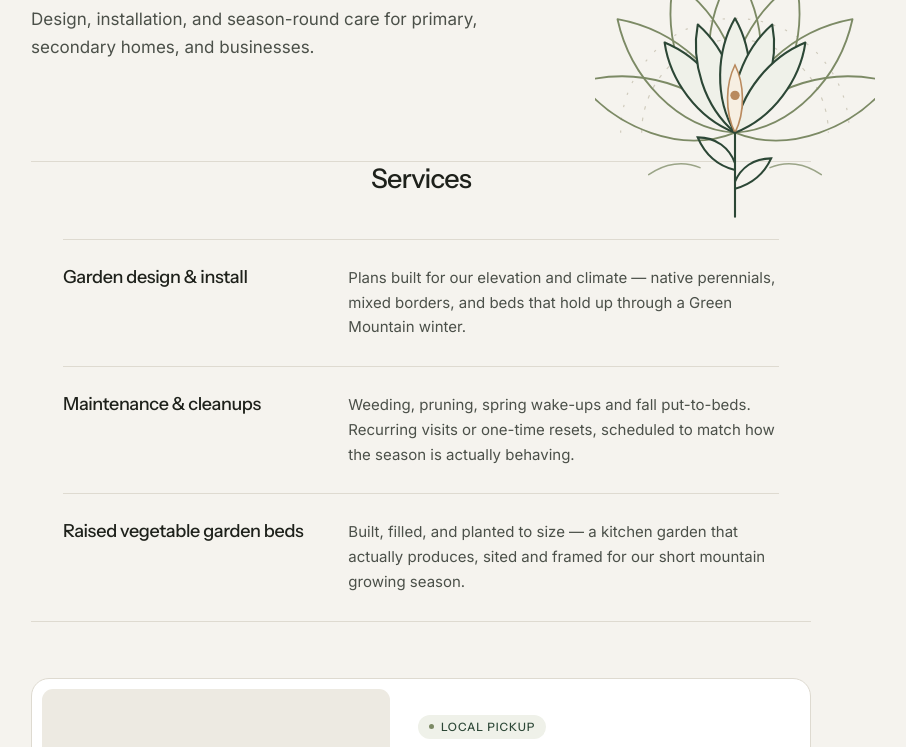
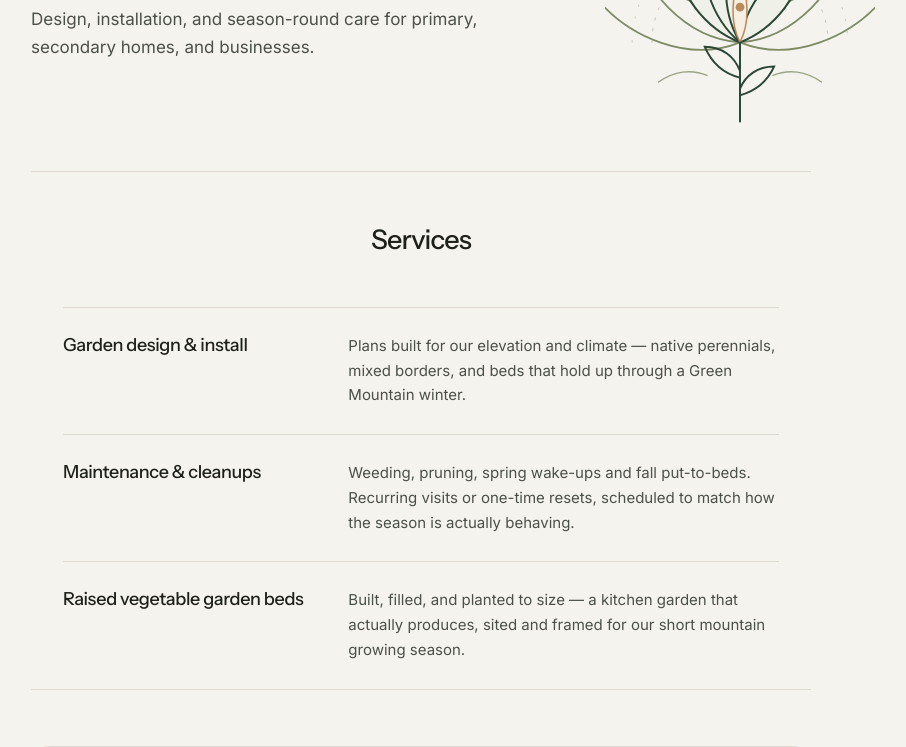
Before and after one commit to midmtnvt/midmtnvt, a plain HTML site: page index.html in a window 1280 px wide. Shown: the part 353-1100 px from the top of the page, without its empty margins (219-1125 px from the left). Drawn offline with Linux system fonts and the light colour scheme.

Commit message:
Add files via upload

```diff
--- a/index.html
+++ b/index.html
@@ -60,7 +60,7 @@
   .shop-btn:hover{background:var(--ink); color:var(--paper) !important;}
 
   /* ---------- hero ---------- */
-  .hero{position:relative; padding:88px 0 100px;}
+  .hero{position:relative; padding:88px 0 110px;}
   .eyebrow{
     font-family:'Instrument Sans',sans-serif;
     font-size:12.5px; font-weight:500; letter-spacing:0.1em;
@@ -85,9 +85,9 @@
   .plant-photo{
     position:absolute;
     right:-64px;
-    bottom:-72px;
-    width:280px;
-    height:350px;
+    top:64px;
+    width:270px;
+    height:330px;
     pointer-events:none;
     z-index:0;
     will-change:transform;
@@ -108,13 +108,22 @@
     font-family:'Instrument Sans',sans-serif;
     font-weight:500; font-size:27px; letter-spacing:-0.03em; margin:0;
   }
-  .services-head{text-align:center; margin-bottom:44px;}
+  .services-head{
+    text-align:center;
+    padding:54px 0;
+    margin:0;
+    display:flex;
+    align-items:center;
+    justify-content:center;
+  }
+  .services-head h2{line-height:1;}
+  #services{padding-top:0;}
 
   .service{
     display:grid; grid-template-columns:1fr 1.7fr; gap:32px;
     padding:26px 0; border-top:1px solid var(--line);
   }
-  .service:first-of-type{border-top:none;}
+  .service:first-of-type{border-top:1px solid var(--line);}
   .service h3{
     font-family:'Instrument Sans',sans-serif;
     font-weight:500; font-size:18px; letter-spacing:-0.02em; margin:0;
@@ -230,7 +239,7 @@
     .navlinks a:not(.shop-btn){display:none;}
     .hero{padding:56px 0 120px;}
     h1{max-width:none;}
-    .plant-photo{width:190px; height:220px; right:-46px; bottom:-40px;}
+    .plant-photo{width:180px; height:220px; right:-46px; top:auto; bottom:-30px;}
     .service{grid-template-columns:1fr;}
     .contact-card{grid-template-columns:1fr; gap:26px; padding:26px 22px;}
     .pickup-card{grid-template-columns:1fr;}
```
